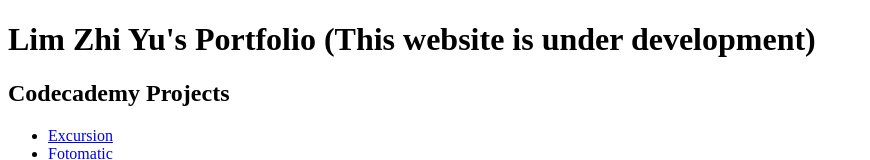
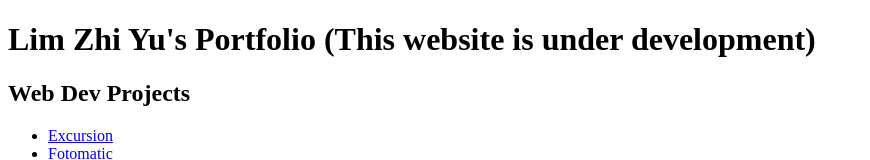
Before and after one commit to lim-zhiyu/lim-zhiyu.github.io, a plain HTML site: page index.html in a window 1280 px wide. Shown: the top 160 px of the page, without its empty margins (0-870 px from the left). Drawn offline with Linux system fonts and the light colour scheme.

Commit message:
Update wording

```diff
--- a/index.html
+++ b/index.html
@@ -9,7 +9,7 @@
       <h1>Lim Zhi Yu's Portfolio (This website is under development)</h1>
     </header>
     <main>
-      <h2>Codecademy Projects</h2>
+      <h2>Web Dev Projects</h2>
       <ul>
         <li><a href="https://lim-zhiyu.github.io/excursion">Excursion</a></li>
         <li><a href="https://lim-zhiyu.github.io/fotomatic">Fotomatic</a></li>
```
